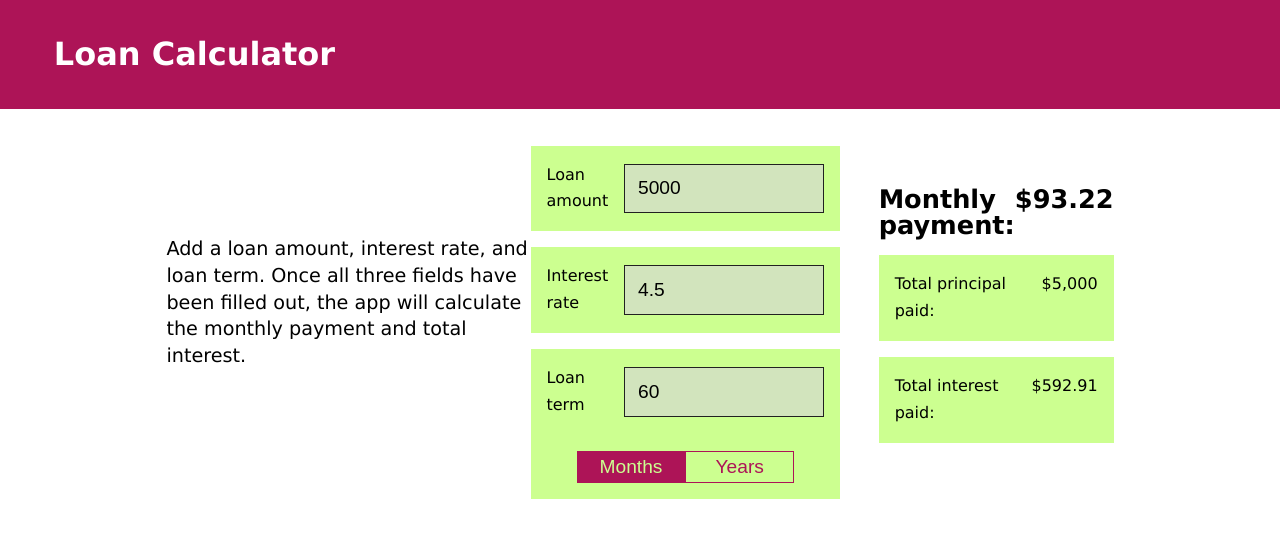
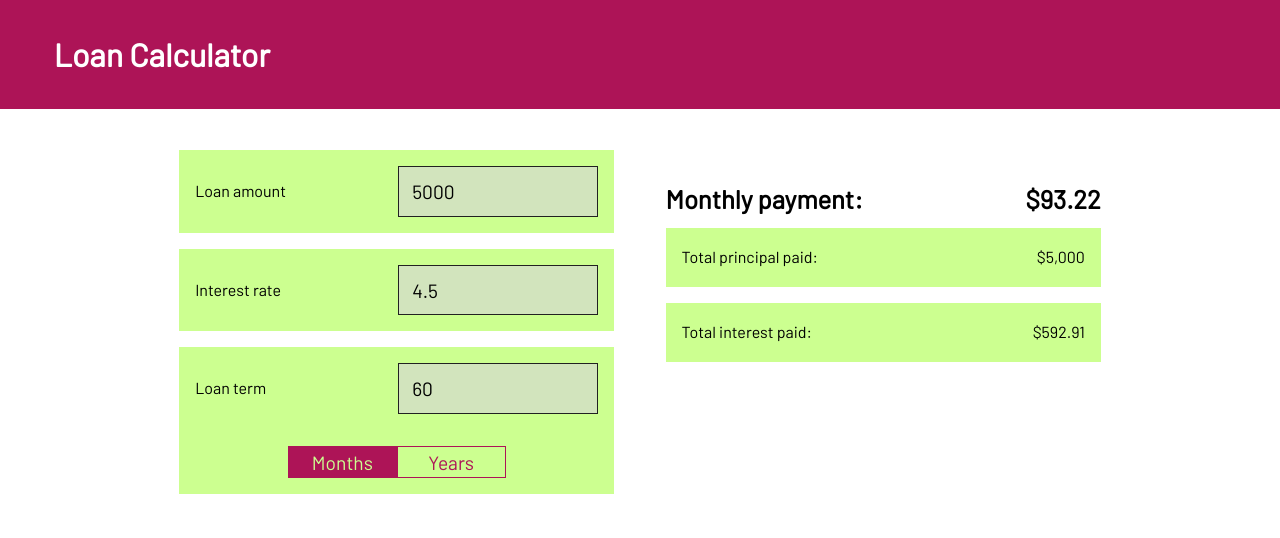
Before and after one commit to rachelrly/loan-calculator, a React (Create React App) app: page / in a window 1280 px wide. Shown: the top 538 px of the page. Built offline with nearby package versions, Linux system fonts and the light colour scheme.

Commit message:
changed font and removed instructions from page

```diff
--- a/src/components/LoanCalculator.js
+++ b/src/components/LoanCalculator.js
@@ -10,9 +10,6 @@
 function LoanCalculator() {
   return (
     <section className='loan-calculator-wrapper'>
-    <div className='instructions-wrapper'>
-    <p>Add a loan amount, interest rate, and loan term. Once all three fields have been filled out, the app will calculate the monthly payment and total interest.</p>
-    </div>
       <form className='calculator-wrapper'>
         <LoanAmountInput />
         <InterestRateInput />
--- a/src/css/PaymentInfo.css
+++ b/src/css/PaymentInfo.css
@@ -1,7 +1,7 @@
 .payment-info-wrapper{
   width: inherit;
   max-width: calc(4* var(--button-width));
- height: 350px;
+  height: 350px;
 }
 
 .monthly-payment, .total-principal, .total-interest{
--- a/src/css/main.css
+++ b/src/css/main.css
@@ -47,6 +47,7 @@
   display: flex;
   justify-content: center;
   align-items: center;
+  font-family: var(--font);
 }
 
 button:focus, .button:focus,
@@ -135,6 +136,7 @@
   font-size: var(--font-size-sm);
   border: var(--border-width) solid var(--colors-accent-dark);
   width: 100px;
+  font-family: var(--font);
   padding: calc(var(--spacer-sm) * .8);
   background-color: #d2e4bd;
 }
--- a/src/css/variables.css
+++ b/src/css/variables.css
@@ -1,3 +1,5 @@
+@import url('https://fonts.googleapis.com/css2?family=Barlow&display=swap');
+
 :root{
   --colors-accent: #AD1457;
   --colors-accent-dark:#212121;
@@ -24,7 +26,7 @@
 
   --border-width: 1px;
 
-  --font: "Verdana", sans-serif;
+  --font: "Barlow", sans-serif;
 }
 
 
```
Also changed, not shown: 1 other file (tests, documents, lock files or other folders).
